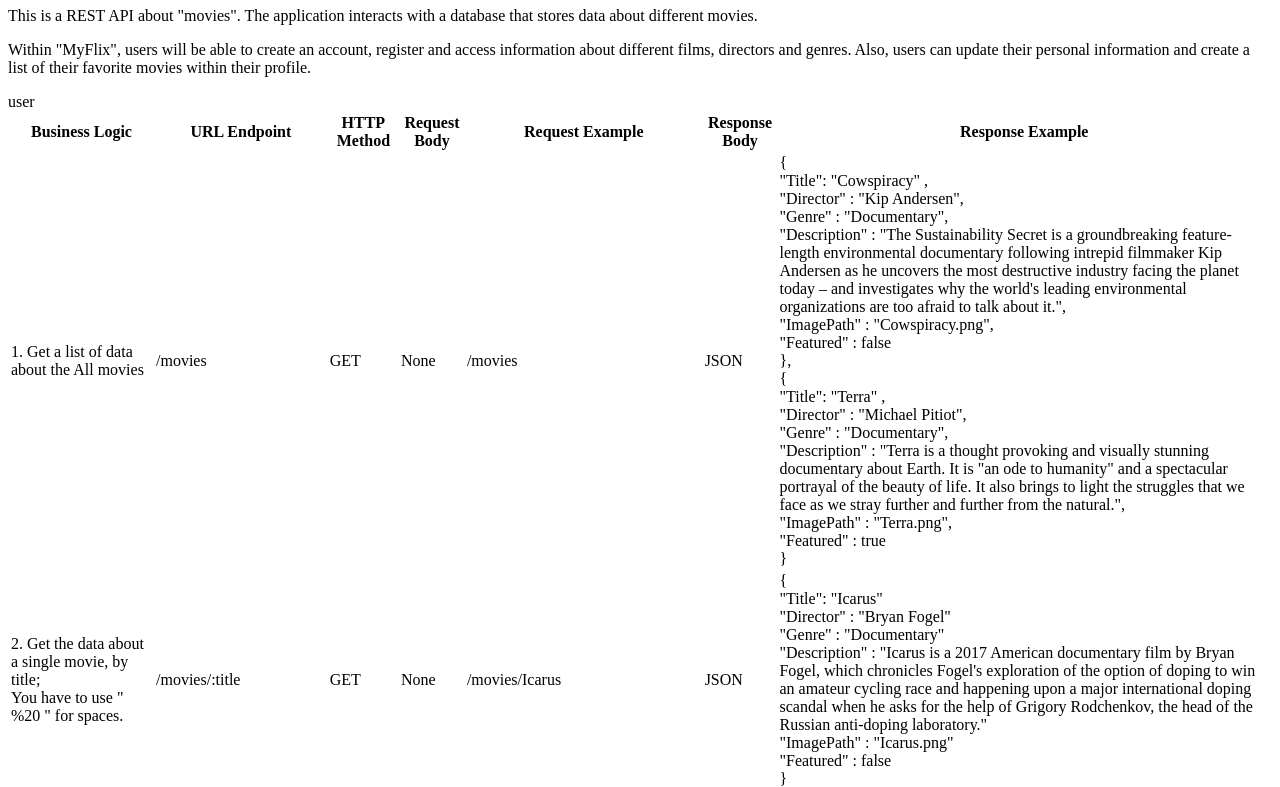
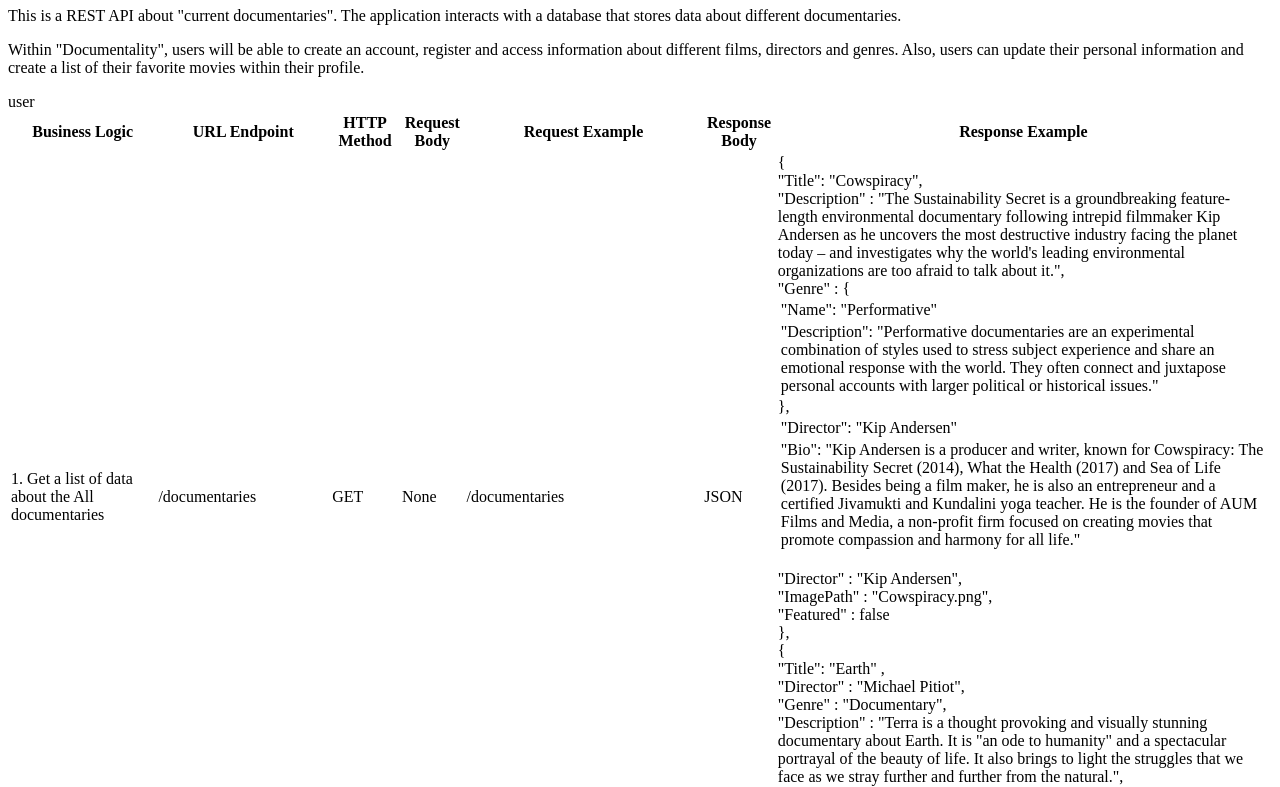
Before and after one commit to DeLaTorre-23/movie_api, a website: page public/documentation.html in a window 1280 px wide. Shown: the part 73-860 px from the top of the page. Drawn offline with Linux system fonts and the light colour scheme.

Commit message:
[add] package.json, package-lock.json, index.js

```diff
--- a/package.json
+++ b/package.json
@@ -19,6 +19,7 @@
   "homepage": "https://github.com/DeLaTorre-23/movie_api#readme",
   "dependencies": {
     "body-parser": "^1.19.0",
+    "clean": "^4.0.2",
     "express": "^4.17.1",
     "lodash": "^4.17.20",
     "mongoose": "^5.10.15",
--- a/public/documentation.html
+++ b/public/documentation.html
@@ -2,18 +2,18 @@
 <html lang="en" dir="ltr">
 <head>
   <meta charset="utf-8">
-  <title>MyFLIX | Documentation</title>
+  <title>Documentality | Documentation</title>
 </head>
 <body>
   <header>
-    <h1>Documentation MyFLIX</h1>
+    <h1>Documentation of Documentality</h1>
   </header>
   <section>
     <p>
-      This is a REST API about "movies". The application interacts with a database that stores data about different movies.
+      This is a REST API about "current documentaries". The application interacts with a database that stores data about different documentaries.
     </p>
     <p>
-      Within "MyFlix", users will be able to create an account, register and access information about different films, directors and genres. Also, users can update their personal information and create a list of their favorite movies within their profile.
+      Within "Documentality", users will be able to create an account, register and access information about different films, directors and genres. Also, users can update their personal information and create a list of their favorite movies within their profile.
     </p>
   </section>
   <section>
@@ -28,23 +28,32 @@
         <th>Response Example</th>
       </tr>
       <tr>
-        <td>1. Get a list of data about the All movies</td>
-        <td>/movies</td>
+        <td>1. Get a list of data about the All documentaries</td>
+        <td>/documentaries</td>
         <td>GET</td>
         <td>None</td>
-        <td>/movies</td>
+        <td>/documentaries</td>
         <td>JSON</td>
         <td>
           {
-          <br>"Title": "Cowspiracy" ,
+          <br>"Title": "Cowspiracy",
+          <br>"Description" : "The Sustainability Secret is a groundbreaking feature-length environmental documentary following intrepid filmmaker Kip Andersen as he uncovers the most destructive industry facing the planet today – and investigates why the world's leading environmental organizations are too afraid to talk about it.",
+          <br>"Genre" : {
+          <table>
+            <tr><td>"Name": "Performative"</td></tr>
+            <tr><td>"Description": "Performative documentaries are an experimental combination of styles used to stress subject experience and share an emotional response with the world. They often connect and juxtapose personal accounts with larger political or historical issues."</td></tr>
+          </table>
+          },
+          <table>
+            <tr><td>"Director": "Kip Andersen"</td></tr>
+            <tr><td>"Bio": "Kip Andersen is a producer and writer, known for Cowspiracy: The Sustainability Secret (2014), What the Health (2017) and Sea of Life (2017). Besides being a film maker, he is also an entrepreneur and a certified Jivamukti and Kundalini yoga teacher. He is the founder of AUM Films and Media, a non-profit firm focused on creating movies that promote compassion and harmony for all life."</td></tr>
+          </table>
           <br>"Director" : "Kip Andersen",
-          <br>"Genre" : "Documentary",
-          <br>"Description" : "The Sustainability Secret is a groundbreaking feature-length environmental documentary following intrepid filmmaker Kip Andersen as he uncovers the most destructive industry facing the planet today – and investigates why the world's leading environmental organizations are too afraid to talk about it.",
           <br>"ImagePath" : "Cowspiracy.png",
           <br>"Featured" : false
           <br>},
           <br>{
-          <br>"Title": "Terra" ,
+          <br>"Title": "Earth" ,
           <br>"Director" : "Michael Pitiot",
           <br>"Genre" : "Documentary",
           <br>"Description" : "Terra is a thought provoking and visually stunning documentary about Earth. It is "an ode to humanity" and a spectacular portrayal of the beauty of life. It also brings to light the struggles that we face as we stray further and further from the natural.",
```
Also changed, not shown: index.js (+4 -4 lines), 1 other file.
